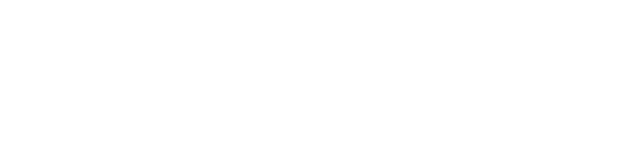
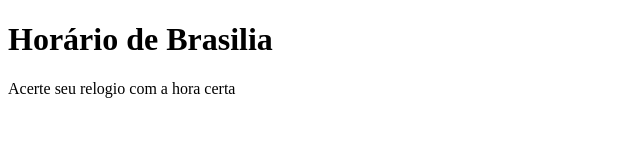
Before and after one commit to Roseira1212/html, a plain HTML site: page index.html in a window 1280 px wide. Shown: the whole page, without its empty margins (0-640 px from the left). Drawn offline with Linux system fonts and the light colour scheme.

Commit message:
trabalho

```diff
--- a/index.html
+++ b/index.html
@@ -3,9 +3,14 @@
 <head>
     <meta charset="UTF-8">
     <meta name="viewport" content="width=device-width, initial-scale=1.0">
-    <title>Document</title>
+    <link rel="shortcut icon" href="./" type="image/x-icon">
+    <title>Relogio Digital</title>
 </head>
 <body>
+    <div>
+        <h1>Horário de Brasilia</h1>
+        <p>Acerte seu relogio com a hora certa</p>
+    </div>
 
 </body>
 </html>
```
